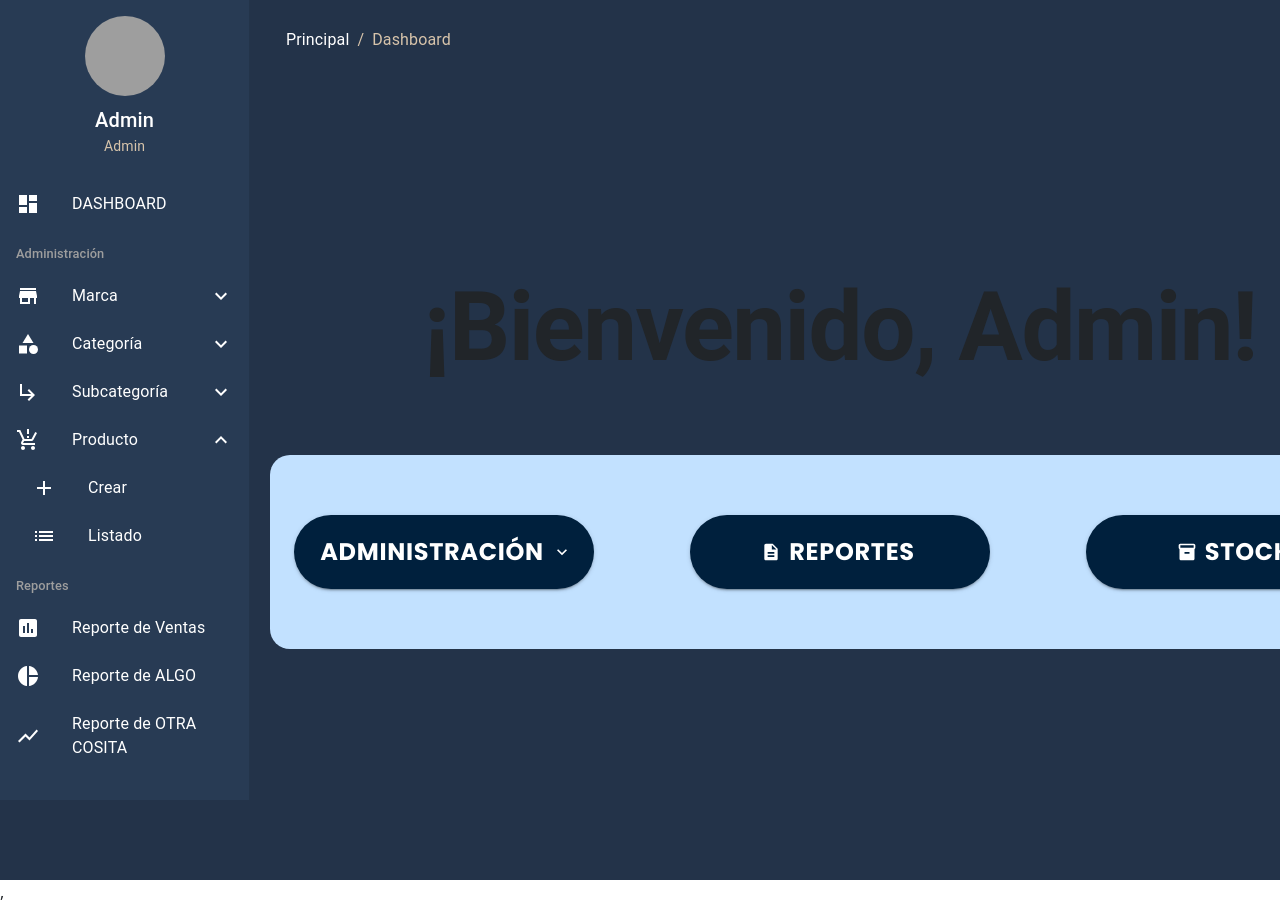
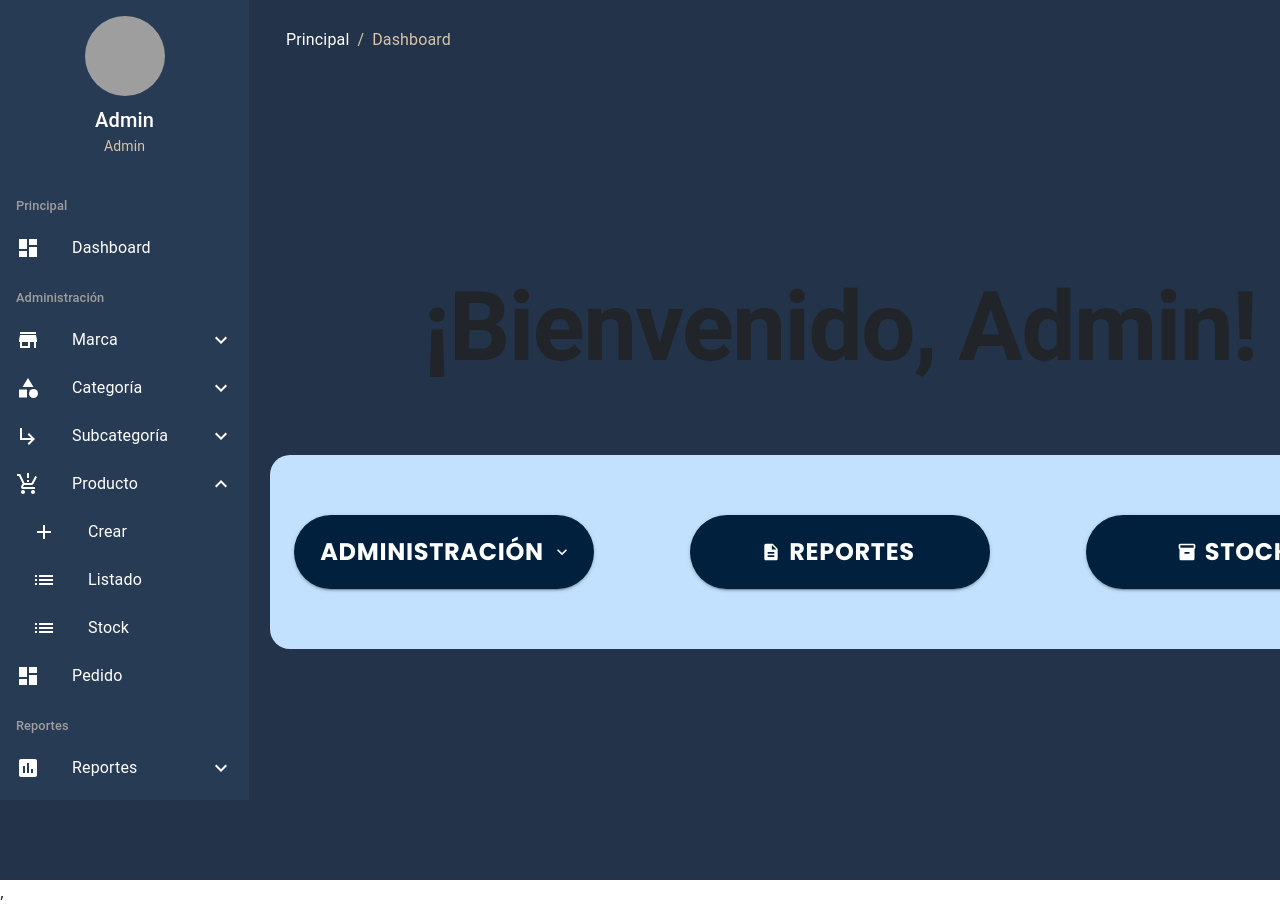
Before and after one commit to juliansalvucci/e-commerce-tpi-frontend, a React (Vite) app: page /admin in a window 1280 px wide. Both pictures are taken after a click on the item "Producto". Shown: the top 904 px of the page. Built offline with nearby package versions, Linux system fonts and the light colour scheme; no server answers; grey boxes are pictures that could not be loaded.

Commit message:
feat(SideBarAdmin): agregar apartado de Pedido, Stock y Reportes

```diff
--- a/src/components/SideBarAdmin.jsx
+++ b/src/components/SideBarAdmin.jsx
@@ -17,8 +17,6 @@ import {
   SubdirectoryArrowRight,
   ProductionQuantityLimits,
   InsertChart,
-  PieChart,
-  ShowChart,
   ExpandLess,
   ExpandMore,
   Add as AddIcon,
@@ -31,12 +29,14 @@ const Sidebar = () => {
   const [openCategory, setOpenCategory] = useState(false);
   const [openSubCategory, setOpenSubCategory] = useState(false);
   const [openProduct, setOpenProduct] = useState(false);
+  const [openReports, setOpenReports] = useState(false);
 
   const handleToggleBrand = () => {
     setOpenBrand(!openBrand);
     if (openCategory) setOpenCategory(false);
     if (openProduct) setOpenProduct(false);
     if (openSubCategory) setOpenSubCategory(false);
+    if (openReports) setOpenReports(false);
   };
 
   const handleToggleCategory = () => {
@@ -44,6 +44,7 @@ const Sidebar = () => {
     if (openBrand) setOpenBrand(false);
     if (openProduct) setOpenProduct(false);
     if (openSubCategory) setOpenSubCategory(false);
+    if (openReports) setOpenReports(false);
   };
 
   const handleToggleProduct = () => {
@@ -51,12 +52,22 @@ const Sidebar = () => {
     if (openBrand) setOpenBrand(false);
     if (openCategory) setOpenCategory(false);
     if (openSubCategory) setOpenSubCategory(false);
+    if (openReports) setOpenReports(false);
   };
 
   const handleToggleSubCategory = () => {
     setOpenSubCategory(!openSubCategory);
     if (openBrand) setOpenBrand(false);
     if (openCategory) setOpenCategory(false);
+    if (openProduct) setOpenProduct(false);
+    if (openReports) setOpenReports(false);
+  };
+
+  const handleToggleReports = () => {
+    setOpenReports(!openReports);
+    if (openBrand) setOpenBrand(false);
+    if (openCategory) setOpenCategory(false);
+    if (openSubCategory) setOpenSubCategory(false);
     if (openProduct) setOpenProduct(false);
   };
 
@@ -88,7 +99,7 @@ const Sidebar = () => {
       >
         <Avatar
           sx={{ width: 80, height: 80 }}
-          src="/logo.jpg" //Aca iría la imagen del usuario (si es que agregamos)
+          src="/logo.jpg" // Aca iría la imagen del usuario (si es que agregamos)
           alt="Admin"
         />
         <Typography variant="h6" sx={{ marginTop: 1 }}>
@@ -100,11 +111,25 @@ const Sidebar = () => {
       </Box>
 
       <List>
+        <Typography
+          sx={{
+            paddingLeft: 2,
+            marginTop: 2,
+            marginBottom: 1,
+            color: "#9e9e9e",
+            fontSize: "0.8rem",
+            fontStyle: "normal",
+          }}
+          variant="subtitle2"
+        >
+          Principal
+        </Typography>
+
         <ListItem component={NavLink} to="/admin" style={navLinkStyle}>
           <ListItemIcon sx={{ color: "#fff" }}>
             <Dashboard />
           </ListItemIcon>
-          <ListItemText primary="DASHBOARD" />
+          <ListItemText primary="Dashboard" />
         </ListItem>
 
         <Typography
@@ -258,8 +283,31 @@ const Sidebar = () => {
               </ListItemIcon>
               <ListItemText primary="Listado" />
             </ListItem>
+            <ListItem
+              component={NavLink}
+              to="/admin/product/stock"
+              style={navLinkStyle}
+              sx={{ pl: 4, justifyContent: "center" }}
+            >
+              <ListItemIcon sx={{ color: "#fff" }}>
+                <ListIcon />
+              </ListItemIcon>
+              <ListItemText primary="Stock" />
+            </ListItem>
           </List>
         </Collapse>
+
+        {/* Pedido */}
+        <ListItem
+          component={NavLink}
+          to="/admin/order/list"
+          style={navLinkStyle}
+        >
+          <ListItemIcon sx={{ color: "#fff" }}>
+            <Dashboard />
+          </ListItemIcon>
+          <ListItemText primary="Pedido" />
+        </ListItem>
 
         <Typography
           sx={{
@@ -275,36 +323,51 @@ const Sidebar = () => {
           Reportes
         </Typography>
 
+        {/* Reportes */}
+        <ListItem button="true" onClick={handleToggleReports}>
+          <ListItemIcon sx={{ color: "#fff" }}>
+            <InsertChart />
+          </ListItemIcon>
+          <ListItemText primary="Reportes" />
+          {openReports ? <ExpandLess /> : <ExpandMore />}
+        </ListItem>
+        <Collapse in={openReports} timeout="auto" unmountOnExit>
+          <List component="div" disablePadding>
             <ListItem
               component={NavLink}
-          to="/admin/reports/sales"
+              to="/admin/report/sales"
               style={navLinkStyle}
+              sx={{ pl: 4, justifyContent: "center" }}
             >
               <ListItemIcon sx={{ color: "#fff" }}>
                 <InsertChart />
               </ListItemIcon>
-          <ListItemText primary="Reporte de Ventas" />
+              <ListItemText primary="Ventas" />
             </ListItem>
             <ListItem
               component={NavLink}
-          to="/admin/reports/pie"
+              to="/admin/report/stock"
               style={navLinkStyle}
+              sx={{ pl: 4, justifyContent: "center" }}
             >
               <ListItemIcon sx={{ color: "#fff" }}>
-            <PieChart />
+                <InsertChart />
               </ListItemIcon>
-          <ListItemText primary="Reporte de ALGO" />
+              <ListItemText primary="Stock" />
             </ListItem>
             <ListItem
               component={NavLink}
-          to="/admin/reports/line"
+              to="/admin/report/clients"
               style={navLinkStyle}
+              sx={{ pl: 4, justifyContent: "center" }}
             >
               <ListItemIcon sx={{ color: "#fff" }}>
-            <ShowChart />
+                <InsertChart />
               </ListItemIcon>
-          <ListItemText primary="Reporte de OTRA COSITA" />
+              <ListItemText primary="Clientes" />
             </ListItem>
+          </List>
+        </Collapse>
       </List>
     </Drawer>
   );
```
Lines whose indentation alone changed are shown as unchanged.
